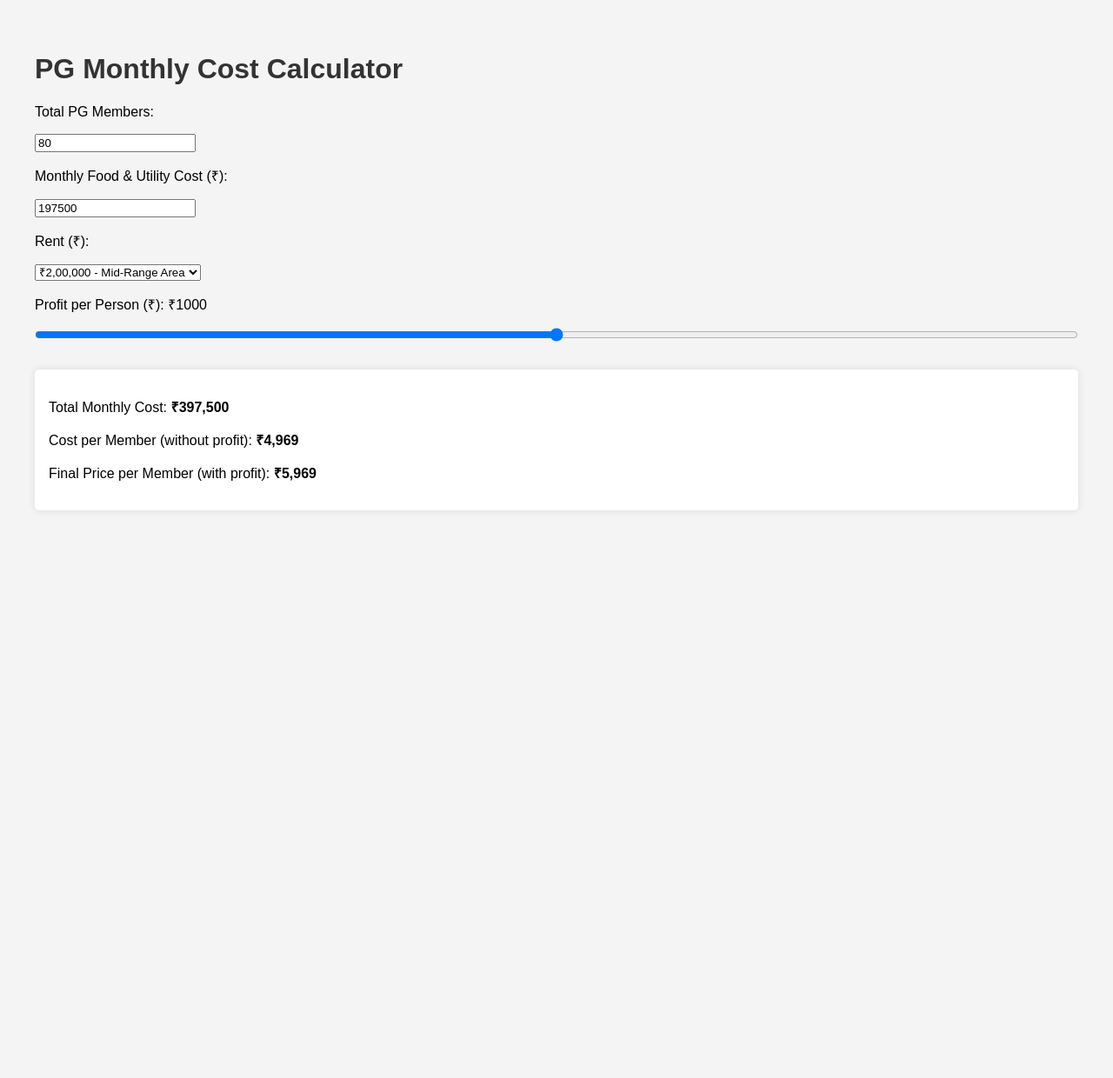
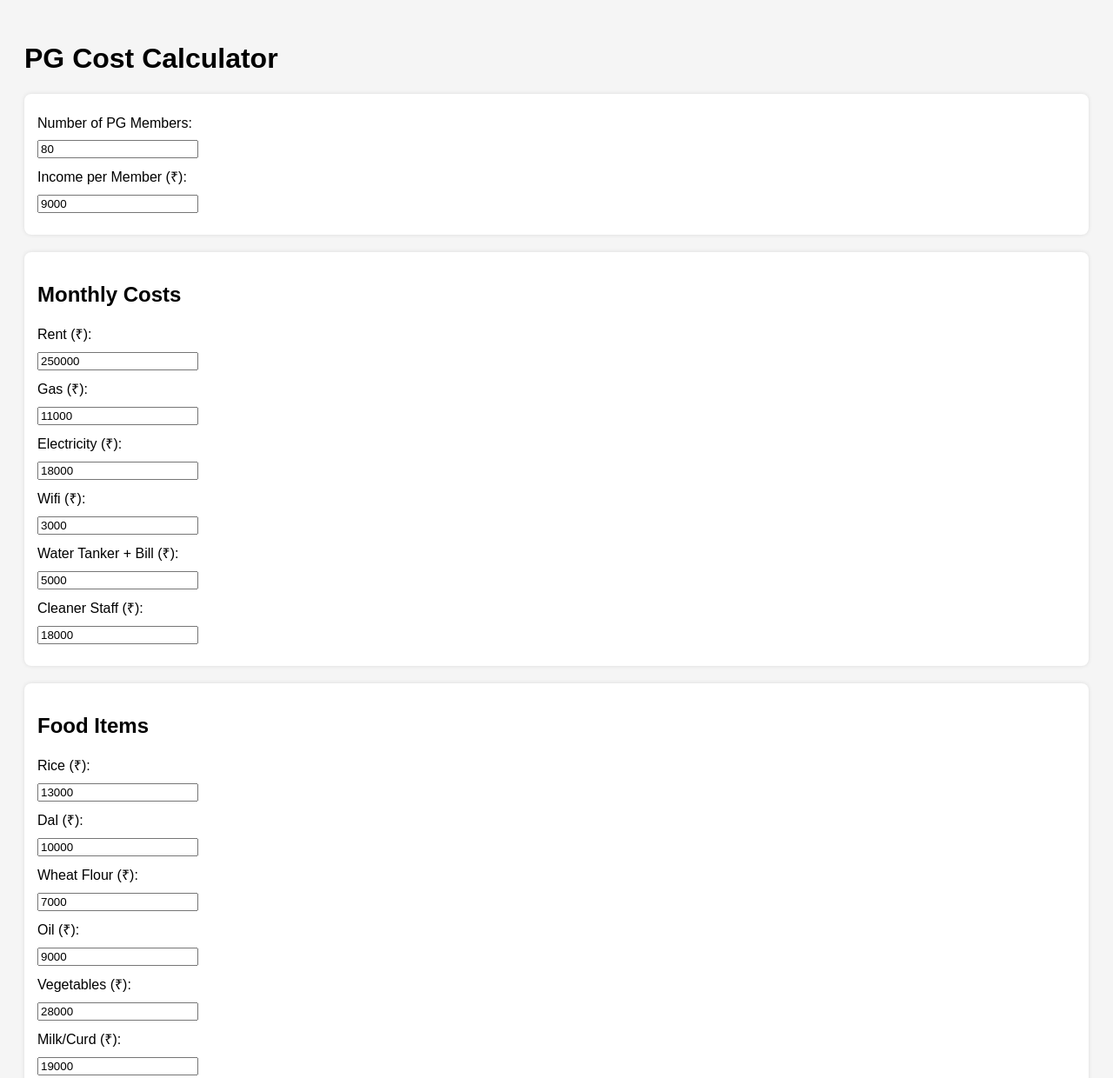
Before and after one commit to santosh456789/sample, a plain HTML site: page index.html in a window 1280 px wide. Shown: the top 1240 px of the page at 87% size. Before the commit the page ends 800 px from the top, so only its background shows below. Drawn offline with Linux system fonts and the light colour scheme.

Commit message:
Update index.html

```diff
--- a/index.html
+++ b/index.html
@@ -2,79 +2,113 @@
 <html lang="en">
 <head>
   <meta charset="UTF-8">
-  <title>PG Expense Calculator</title>
+  <meta name="viewport" content="width=device-width, initial-scale=1.0">
+  <title>PG Cost Calculator</title>
   <style>
-    body { font-family: Arial, sans-serif; padding: 2rem; background: #f4f4f4; }
-    h1 { color: #333; }
-    label, input, select { display: block; margin: 1rem 0; }
-    input[type='range'] { width: 100%; }
-    .result { background: #fff; padding: 1rem; border-radius: 5px; margin-top: 2rem; box-shadow: 0 0 10px rgba(0,0,0,0.1); }
-    .result span { font-weight: bold; }
+    body {
+      font-family: Arial, sans-serif;
+      padding: 20px;
+      background: #f5f5f5;
+    }
+    label, input, select {
+      display: block;
+      margin: 10px 0;
+    }
+    .section {
+      background: white;
+      padding: 15px;
+      margin-bottom: 20px;
+      border-radius: 8px;
+      box-shadow: 0 0 5px rgba(0,0,0,0.1);
+    }
+    .result {
+      font-weight: bold;
+      margin-top: 10px;
+    }
   </style>
 </head>
 <body>
-  <h1>PG Monthly Cost Calculator</h1>
+  <h1>PG Cost Calculator</h1>
 
-  <label>Total PG Members:
+  <div class="section">
+    <label for="members">Number of PG Members:</label>
     <input type="number" id="members" value="80">
-  </label>
 
-  <label>Monthly Food & Utility Cost (₹):
-    <input type="number" id="baseCost" value="197500">
-  </label>
+    <label for="incomePerMember">Income per Member (₹):</label>
+    <input type="number" id="incomePerMember" value="9000">
+  </div>
 
-  <label>Rent (₹):
-    <select id="rent">
-      <option value="150000">₹1,50,000 - Budget Area</option>
-      <option value="200000" selected>₹2,00,000 - Mid-Range Area</option>
-      <option value="250000">₹2,50,000 - Prime Area</option>
-    </select>
-  </label>
+  <div class="section">
+    <h2>Monthly Costs</h2>
+    <label>Rent (₹): <input type="number" id="rent" value="250000"></label>
+    <label>Gas (₹): <input type="number" id="gas" value="11000"></label>
+    <label>Electricity (₹): <input type="number" id="electricity" value="18000"></label>
+    <label>Wifi (₹): <input type="number" id="wifi" value="3000"></label>
+    <label>Water Tanker + Bill (₹): <input type="number" id="water" value="5000"></label>
+    <label>Cleaner Staff (₹): <input type="number" id="cleaner" value="18000"></label>
+  </div>
 
-  <label>Profit per Person (₹): <span id="profitDisplay">₹1000</span>
-    <input type="range" id="profit" min="0" max="2000" value="1000" step="100">
-  </label>
+  <div class="section">
+    <h2>Food Items</h2>
+    <label>Rice (₹): <input type="number" id="rice" value="13000"></label>
+    <label>Dal (₹): <input type="number" id="dal" value="10000"></label>
+    <label>Wheat Flour (₹): <input type="number" id="flour" value="7000"></label>
+    <label>Oil (₹): <input type="number" id="oil" value="9000"></label>
+    <label>Vegetables (₹): <input type="number" id="vegetables" value="28000"></label>
+    <label>Milk/Curd (₹): <input type="number" id="milk" value="19000"></label>
+    <label>Spices + Others (₹): <input type="number" id="spices" value="10000"></label>
+  </div>
 
-  <div class="result">
-    <p>Total Monthly Cost: <span id="totalCost">₹0</span></p>
-    <p>Cost per Member (without profit): <span id="costPerMember">₹0</span></p>
-    <p>Final Price per Member (with profit): <span id="finalPrice">₹0</span></p>
+  <div class="section">
+    <label for="profitMargin">Profit Margin (%):</label>
+    <input type="range" id="profitMargin" min="0" max="50" value="15">
+    <span id="profitLabel">15%</span>
+  </div>
+
+  <div class="section">
+    <button onclick="calculateTotal()">Calculate</button>
+    <div id="results" class="result"></div>
   </div>
 
   <script>
-    const membersInput = document.getElementById("members");
-    const baseCostInput = document.getElementById("baseCost");
-    const rentSelect = document.getElementById("rent");
-    const profitRange = document.getElementById("profit");
-    const profitDisplay = document.getElementById("profitDisplay");
+    document.getElementById('profitMargin').addEventListener('input', function() {
+      document.getElementById('profitLabel').textContent = this.value + '%';
+    });
 
-    const totalCostEl = document.getElementById("totalCost");
-    const costPerMemberEl = document.getElementById("costPerMember");
-    const finalPriceEl = document.getElementById("finalPrice");
-
-    function updateCalculator() {
-      const members = parseInt(membersInput.value) || 1;
-      const baseCost = parseInt(baseCostInput.value) || 0;
-      const rent = parseInt(rentSelect.value) || 0;
-      const profit = parseInt(profitRange.value) || 0;
-
-      profitDisplay.innerText = `₹${profit}`;
-
-      const totalCost = baseCost + rent;
-      const perMember = Math.ceil(totalCost / members);
-      const finalPrice = perMember + profit;
-
-      totalCostEl.innerText = `₹${totalCost.toLocaleString()}`;
-      costPerMemberEl.innerText = `₹${perMember.toLocaleString()}`;
-      finalPriceEl.innerText = `₹${finalPrice.toLocaleString()}`;
+    function getNumber(id) {
+      return parseFloat(document.getElementById(id).value) || 0;
     }
 
-    membersInput.addEventListener("input", updateCalculator);
-    baseCostInput.addEventListener("input", updateCalculator);
-    rentSelect.addEventListener("change", updateCalculator);
-    profitRange.addEventListener("input", updateCalculator);
+    function calculateTotal() {
+      const members = getNumber('members');
+      const incomePerMember = getNumber('incomePerMember');
 
-    updateCalculator();
+      const costs = [
+        'rent', 'gas', 'electricity', 'wifi', 'water', 'cleaner',
+        'rice', 'dal', 'flour', 'oil', 'vegetables', 'milk', 'spices'
+      ];
+
+      let baseCost = costs.reduce((sum, id) => sum + getNumber(id), 0);
+      let profitMargin = getNumber('profitMargin') / 100;
+      let profitAmount = baseCost * profitMargin;
+      let totalCostWithProfit = baseCost + profitAmount;
+      let costPerMember = baseCost / members;
+      let costPerMemberWithProfit = totalCostWithProfit / members;
+
+      let totalIncome = members * incomePerMember;
+      let finalProfit = totalIncome - baseCost;
+
+      document.getElementById('results').innerHTML = `
+        Total Expense (without Profit): ₹${baseCost.toFixed(2)}<br>
+        Profit Margin: ${profitMargin * 100}%<br>
+        Profit Amount (on cost): ₹${profitAmount.toFixed(2)}<br>
+        Total Expense (incl. Profit): ₹${totalCostWithProfit.toFixed(2)}<br>
+        Cost per Member (without Profit): ₹${costPerMember.toFixed(2)}<br>
+        Cost per Member (with Profit): ₹${costPerMemberWithProfit.toFixed(2)}<br>
+        Total Income from Members: ₹${totalIncome.toFixed(2)}<br>
+        Final Profit (Income - Cost): ₹${finalProfit.toFixed(2)}
+      `;
+    }
   </script>
 </body>
 </html>
```
